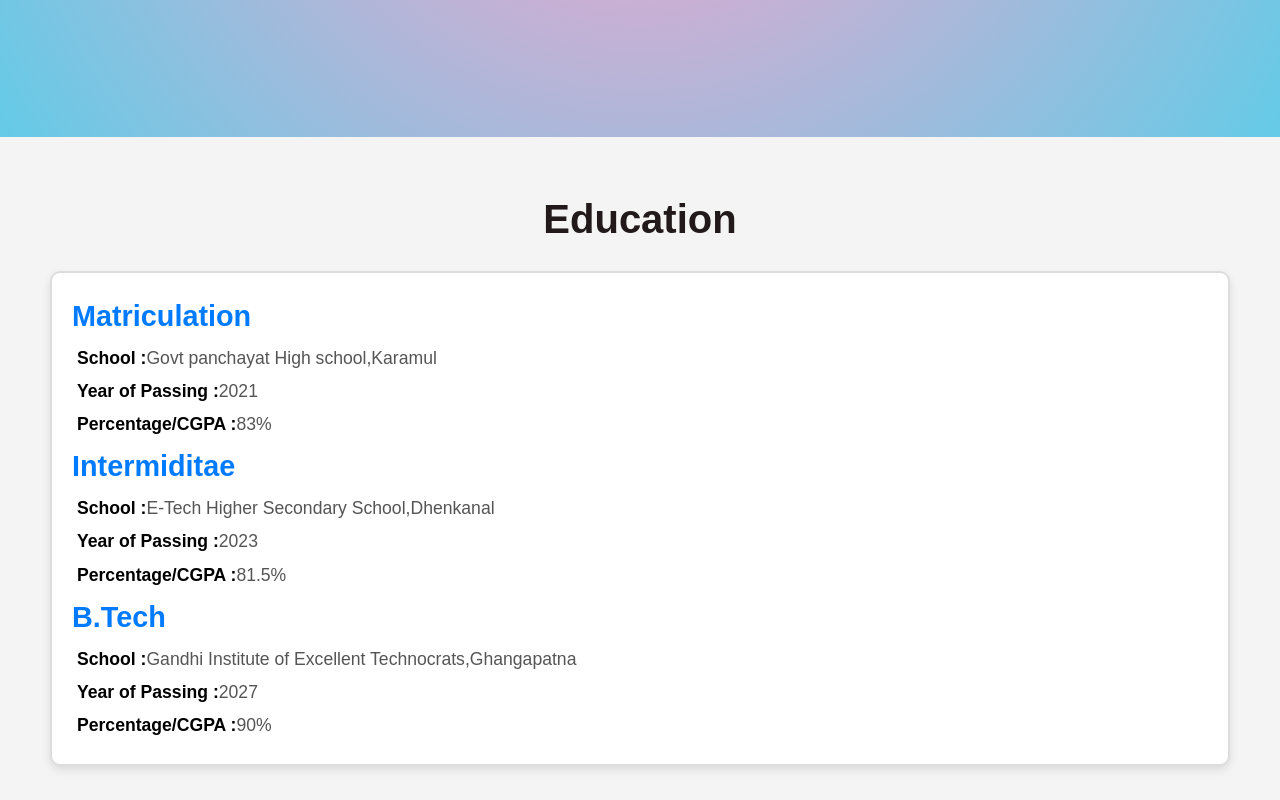
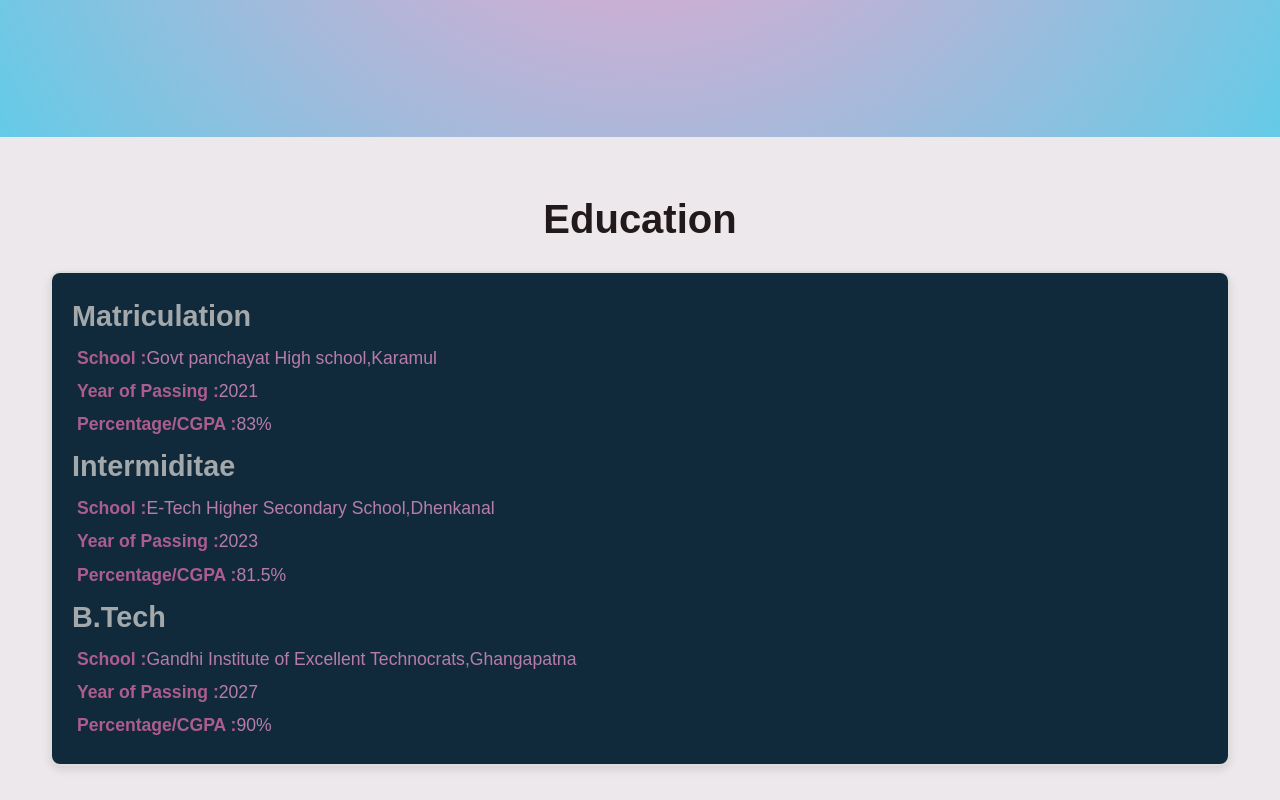
Before and after one commit to Swatisagarika-Github/uiux, a plain HTML site: page index.html in a window 1280 px wide. Shown: the part 740-1540 px from the top of the page. Drawn offline with nearby package versions, Linux system fonts and the light colour scheme.

Commit message:
first commit

```diff
--- a/index.html
+++ b/index.html
@@ -21,7 +21,7 @@
     </nav>
     <section id="profile">
       <div class="profile-content">
-        <img src="download.jpeg" alt="profile image" />
+        <img src="swati img.jpg" alt="profile image" />
         <h2><i>Swatisagarika Dash</i></h2>
         <p>Ui Ux Designer | Garphic Designer | Web Devloper</p>
         <a href="https://mail.google.com/mail/u/0/#inbox"><button>Hire Me</button></a>
--- a/swati.css
+++ b/swati.css
@@ -65,7 +65,7 @@ button:hover{
 }
 #education{
   padding: 50px;
-  background-color: #f4f4f4;
+  background-color: #ede8eb;
 
 }
 #education h2{
@@ -76,7 +76,7 @@ button:hover{
 
 }
 .education-card{
-  background: #fff;
+  background: #112a3b;
   border: 2px solid#ddd;
   padding: 20px;
   margin: 20px 0;
@@ -86,15 +86,15 @@ button:hover{
 }
 .education-card h3{
   font-size: 1.8rem;
-  color: #007bff;
+  color: #a3a8ab;
 }
 .education-card p{
   font-size: 1.1rem;
-  color:#555;
+  color:#b77cab;
   margin: 5px;
 }
 .education-card strong{
-  color:#000;
+  color:#ac5d90;
 }
 #contact{
   background-color: #f9f9f9;
@@ -115,7 +115,7 @@ button:hover{
   max-width: 600px;
   margin: 0 auto;
   padding: 20px;
-  background-color: white;
+  background-color: rgb(177, 182, 185);
   box-shadow: 0 4px 12px rgba(0,0,0,0.1);
   border-radius: 10px;
 }
```
Also changed, not shown: download.jpeg (deleted), swati img.jpg (added).
